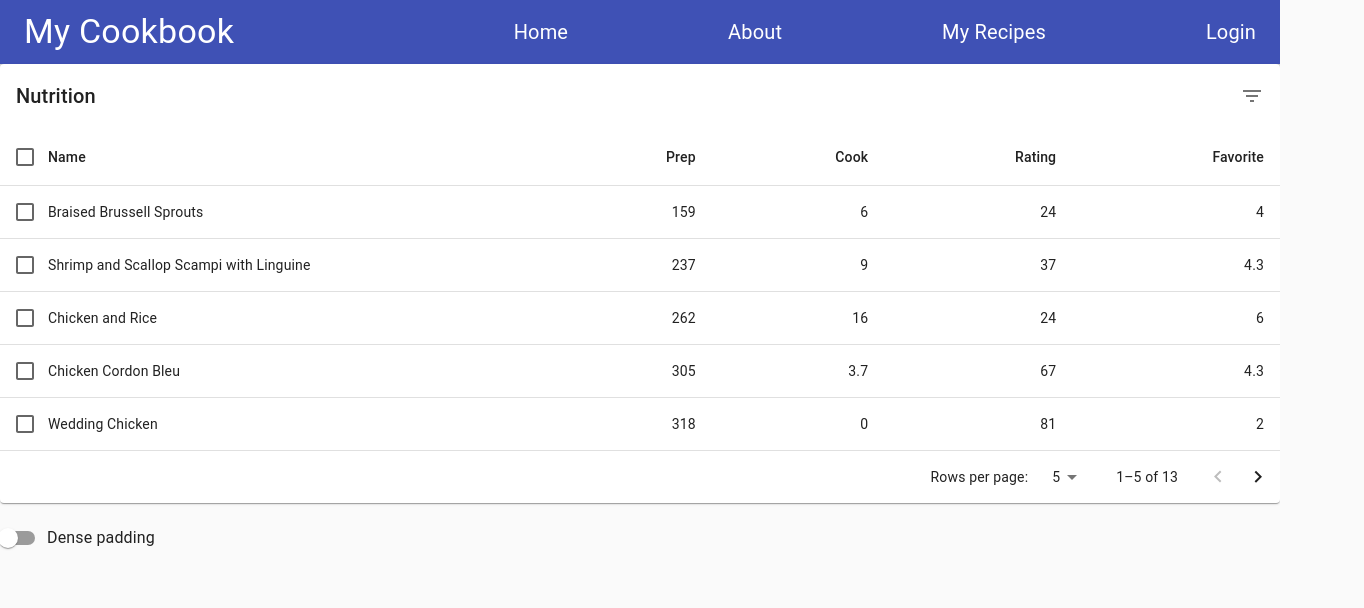
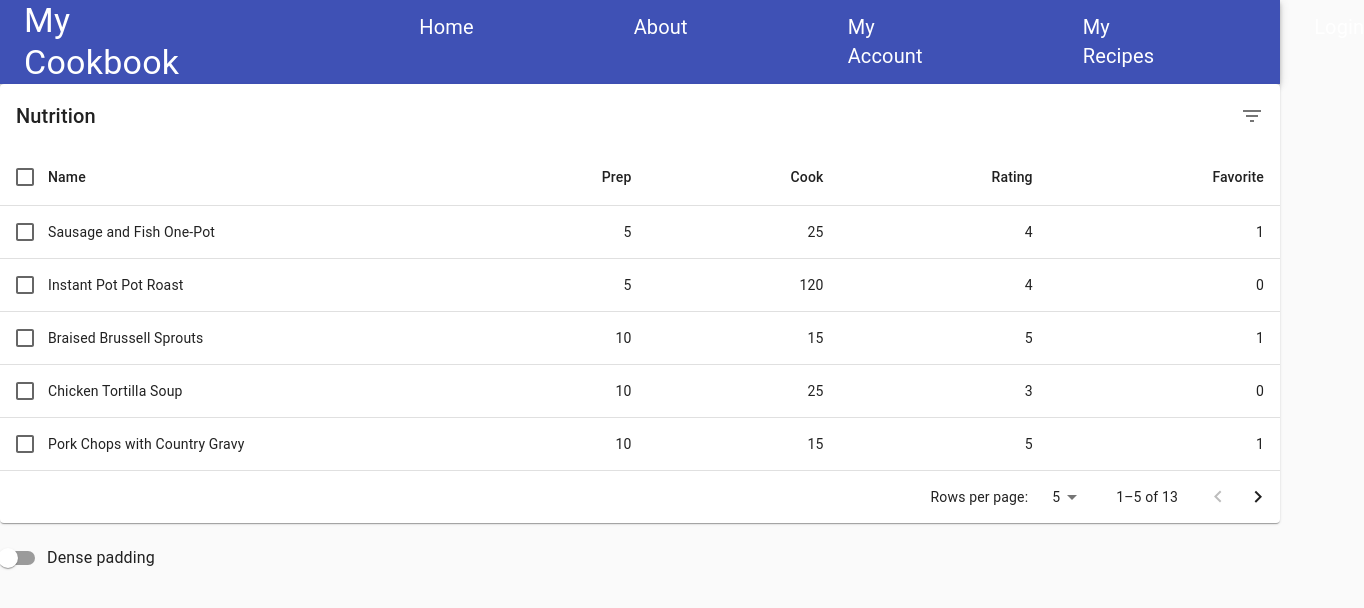
Before and after one commit to kevin-funderburg/recipe-manager, a React (Create React App) app: page /myrecipes in a window 1280 px wide. Shown: the top 608 px of the page, 1364 px wide, since content can reach past the window. Built offline with nearby package versions, Linux system fonts and the light colour scheme.

Commit message:
cleaned up recipe list a bit

```diff
--- a/src/App.js
+++ b/src/App.js
@@ -8,6 +8,7 @@ import Home from './modules/pages/home/home'
 import About from './modules/pages/about/about'
 import Navbar from './modules/navbar/Navbar'
 import RecipeList from './modules/forms/RecipeList/RecipeList'
+import AcctManager from './modules/forms/acctManager/AcctManager'
 
 import { BrowserRouter as Router,
          Route,
@@ -28,6 +29,7 @@ function App() {
         <Route path="/newrecipe" element={<NewRecipe />}></Route>
         <Route path="/myrecipes" element={<RecipeList />}></Route>
         <Route path="/login" element={<Login />}></Route>
+        <Route path="/myaccount" element={<AcctManager />}></Route>
       </Routes>
 
     </Router>
--- a/src/modules/forms/RecipeList/RecipeList.jsx
+++ b/src/modules/forms/RecipeList/RecipeList.jsx
@@ -33,19 +33,19 @@ function createData(name, calories, fat, carbs, protein) {
 }
 
 const rows = [
-  createData('Chicken Cordon Bleu', 305, 3.7, 67, 4.3),
-  createData('My Favorite Patato Gratin', 452, 25.0, 51, 4.9),
-  createData('Chicken and Rice', 262, 16.0, 24, 6.0),
-  createData('Braised Brussell Sprouts', 159, 6.0, 24, 4.0),
-  createData('Sausage and Fish One-Pot', 356, 16.0, 49, 3.9),
-  createData('Chicken Tortilla Soup', 408, 3.2, 87, 6.5),
-  createData('Shrimp and Scallop Scampi with Linguine', 237, 9.0, 37, 4.3),
-  createData('Emeril\'s Fettucine Alfredo Sauce', 375, 0.0, 94, 0.0),
-  createData('Arroz con Pollo', 518, 26.0, 65, 7.0),
-  createData('Chicken Salad Four Ways', 392, 0.2, 98, 0.0),
-  createData('Wedding Chicken', 318, 0, 81, 2.0),
-  createData('Instant Pot Pot Roast', 360, 19.0, 9, 37.0),
-  createData('Pork Chops with Country Gravy', 437, 18.0, 63, 4.0),
+  createData('Chicken Cordon Bleu', 20, 25, 4, 0),
+  createData('My Favorite Patato Gratin', 20, 75, 5, 1),
+  createData('Chicken and Rice', 30, 60, 5, 1),
+  createData('Braised Brussell Sprouts', 10, 15, 5, 1),
+  createData('Sausage and Fish One-Pot', 5, 25, 4, 1),
+  createData('Chicken Tortilla Soup', 10, 25, 3, 0),
+  createData('Shrimp and Scallop Scampi with Linguine', 20, 9, 5, 0),
+  createData('Emeril\'s Fettucine Alfredo Sauce', 20, 10, 4, 0),
+  createData('Arroz con Pollo', 20, 60, 5, 1),
+  createData('Chicken Salad Four Ways', 20, 20, 4, 0),
+  createData('Wedding Chicken', 30, 60, 3, 0),
+  createData('Instant Pot Pot Roast', 5, 120, 4, 0),
+  createData('Pork Chops with Country Gravy', 10, 15, 5, 1),
 ];
 
 function descendingComparator(a, b, orderBy) {
--- a/src/modules/navbar/navBar.jsx
+++ b/src/modules/navbar/navBar.jsx
@@ -46,6 +46,9 @@ function Navbar() {
             <Link to="/about" className={classes.link}>
               About
             </Link>
+            <Link to="/myaccount" className={classes.link}>
+              My Account
+            </Link>
             <Link to="/myrecipes" className={classes.link}>
               My Recipes
             </Link>
```
